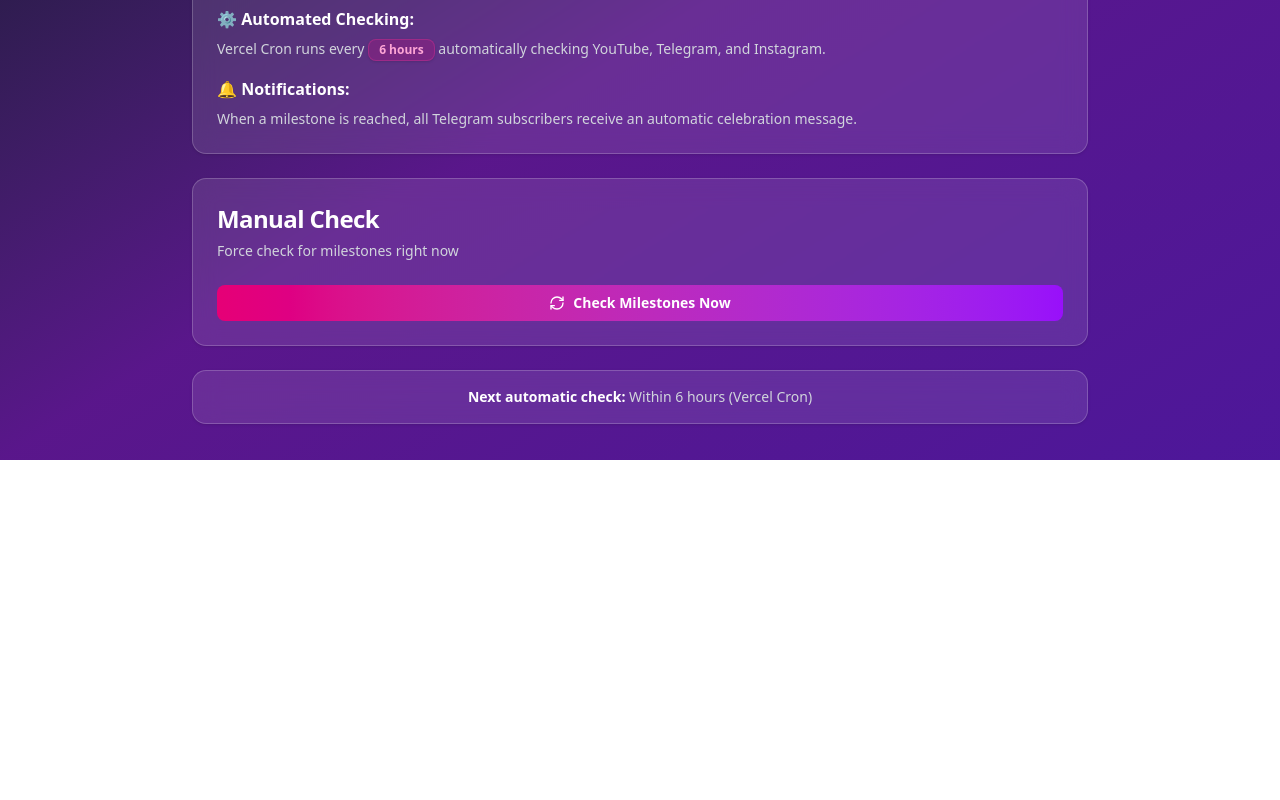
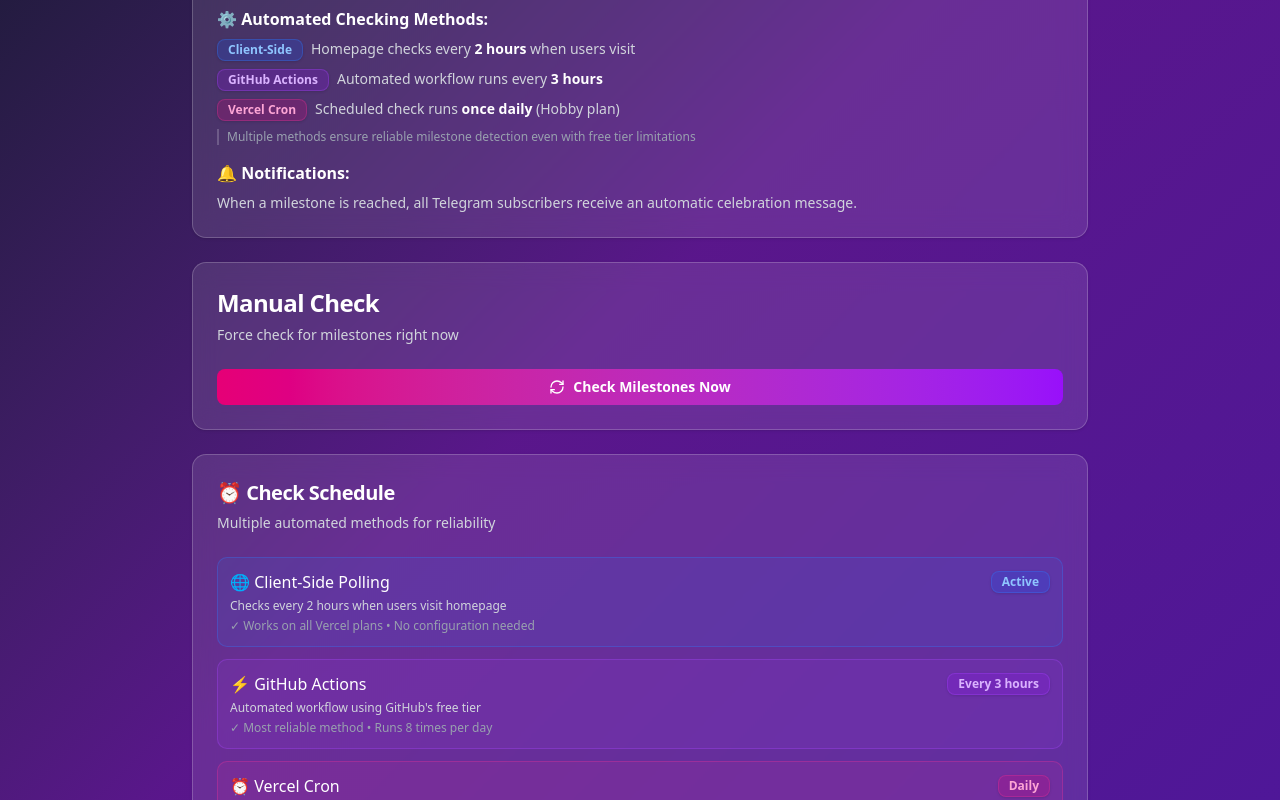
Before and after one commit to ammahmoudi/fesistats, a Next.js app: page /admin/milestones in a window 1280 px wide. Shown: the part 340-1140 px from the top of the page. Before the commit the page ends 800 px from the top, so only its background shows below. Built offline with nearby package versions, Linux system fonts and the light colour scheme; sample sign-in values are in the browser's storage.

Commit message:
feat: update milestone checking methods section with detailed descriptions and reliability information

```diff
--- a/app/admin/milestones/page.tsx
+++ b/app/admin/milestones/page.tsx
@@ -113,10 +113,24 @@ export default function MilestonesPage() {
               </ul>
             </div>
             <div>
-              <h3 className="text-white font-semibold mb-2">⚙️ Automated Checking:</h3>
-              <p className="text-sm">
-                Vercel Cron runs every <Badge className="bg-pink-600/20 text-pink-300 border-pink-500/30">6 hours</Badge> automatically checking YouTube, Telegram, and Instagram.
-              </p>
+              <h3 className="text-white font-semibold mb-2">⚙️ Automated Checking Methods:</h3>
+              <div className="space-y-2 text-sm">
+                <div className="flex items-start gap-2">
+                  <Badge className="bg-blue-600/20 text-blue-300 border-blue-500/30 shrink-0">Client-Side</Badge>
+                  <span>Homepage checks every <strong className="text-white">2 hours</strong> when users visit</span>
+                </div>
+                <div className="flex items-start gap-2">
+                  <Badge className="bg-purple-600/20 text-purple-300 border-purple-500/30 shrink-0">GitHub Actions</Badge>
+                  <span>Automated workflow runs every <strong className="text-white">3 hours</strong></span>
+                </div>
+                <div className="flex items-start gap-2">
+                  <Badge className="bg-pink-600/20 text-pink-300 border-pink-500/30 shrink-0">Vercel Cron</Badge>
+                  <span>Scheduled check runs <strong className="text-white">once daily</strong> (Hobby plan)</span>
+                </div>
+                <p className="text-xs text-gray-400 mt-2 pl-2 border-l-2 border-white/20">
+                  Multiple methods ensure reliable milestone detection even with free tier limitations
+                </p>
+              </div>
             </div>
             <div>
               <h3 className="text-white font-semibold mb-2">🔔 Notifications:</h3>
@@ -239,12 +253,47 @@ export default function MilestonesPage() {
           </CardContent>
         </Card>
 
-        {/* Next Check Info */}
+        {/* Check Schedule Details */}
         <Card className="bg-white/10 backdrop-blur-md border-white/20">
-          <CardContent className="p-4">
-            <p className="text-sm text-gray-300 text-center">
-              <strong className="text-white">Next automatic check:</strong> Within 6 hours (Vercel Cron)
-            </p>
+          <CardHeader>
+            <CardTitle className="text-xl text-white">⏰ Check Schedule</CardTitle>
+            <CardDescription className="text-gray-300">
+              Multiple automated methods for reliability
+            </CardDescription>
+          </CardHeader>
+          <CardContent className="space-y-3">
+            <div className="bg-blue-500/10 rounded-lg p-3 border border-blue-500/30">
+              <div className="flex items-center justify-between mb-1">
+                <p className="text-white font-medium">🌐 Client-Side Polling</p>
+                <Badge className="bg-blue-600/20 text-blue-300 border-blue-500/30">Active</Badge>
+              </div>
+              <p className="text-xs text-gray-300">Checks every 2 hours when users visit homepage</p>
+              <p className="text-xs text-gray-400 mt-1">✓ Works on all Vercel plans • No configuration needed</p>
+            </div>
+
+            <div className="bg-purple-500/10 rounded-lg p-3 border border-purple-500/30">
+              <div className="flex items-center justify-between mb-1">
+                <p className="text-white font-medium">⚡ GitHub Actions</p>
+                <Badge className="bg-purple-600/20 text-purple-300 border-purple-500/30">Every 3 hours</Badge>
+              </div>
+              <p className="text-xs text-gray-300">Automated workflow using GitHub's free tier</p>
+              <p className="text-xs text-gray-400 mt-1">✓ Most reliable method • Runs 8 times per day</p>
+            </div>
+
+            <div className="bg-pink-500/10 rounded-lg p-3 border border-pink-500/30">
+              <div className="flex items-center justify-between mb-1">
+                <p className="text-white font-medium">⏰ Vercel Cron</p>
+                <Badge className="bg-pink-600/20 text-pink-300 border-pink-500/30">Daily</Badge>
+              </div>
+              <p className="text-xs text-gray-300">Scheduled at midnight (00:00 UTC)</p>
+              <p className="text-xs text-gray-400 mt-1">✓ Backup method • Hobby plan limitation</p>
+            </div>
+
+            <div className="bg-white/5 rounded-lg p-3 border border-white/10 mt-3">
+              <p className="text-xs text-gray-400 text-center">
+                💡 <strong className="text-white">Pro Tip:</strong> The system uses whichever method triggers first, ensuring milestones are caught quickly
+              </p>
+            </div>
           </CardContent>
         </Card>
       </div>
```
